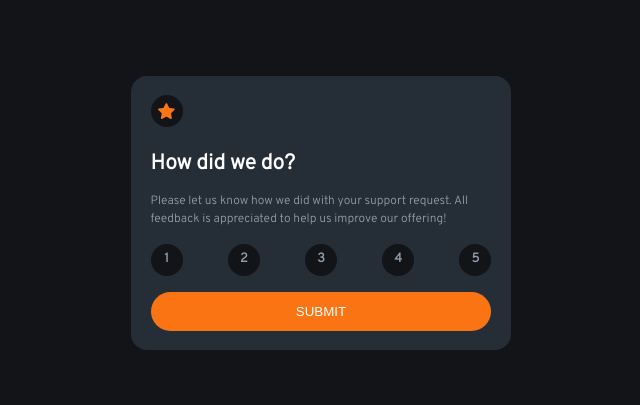
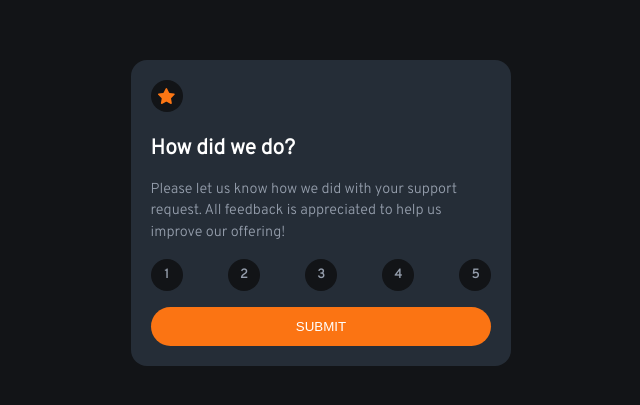
Before and after one commit to oluwadamilola21/interactive-rating-component, a plain HTML site: page index.html in a window 1280 px wide. Shown: the part 195-600 px from the top of the page, without its empty margins (319-959 px from the left). Drawn offline with Linux system fonts and the light colour scheme.

Commit message:
Add files via upload

```diff
--- a/style.css
+++ b/style.css
@@ -55,7 +55,7 @@ h3 {
     margin-bottom: 0;
 }
 .text p {
-    font-size: 0.75rem;
+    font-size: 0.9rem;
     font-weight: 500;
 }
 
```
